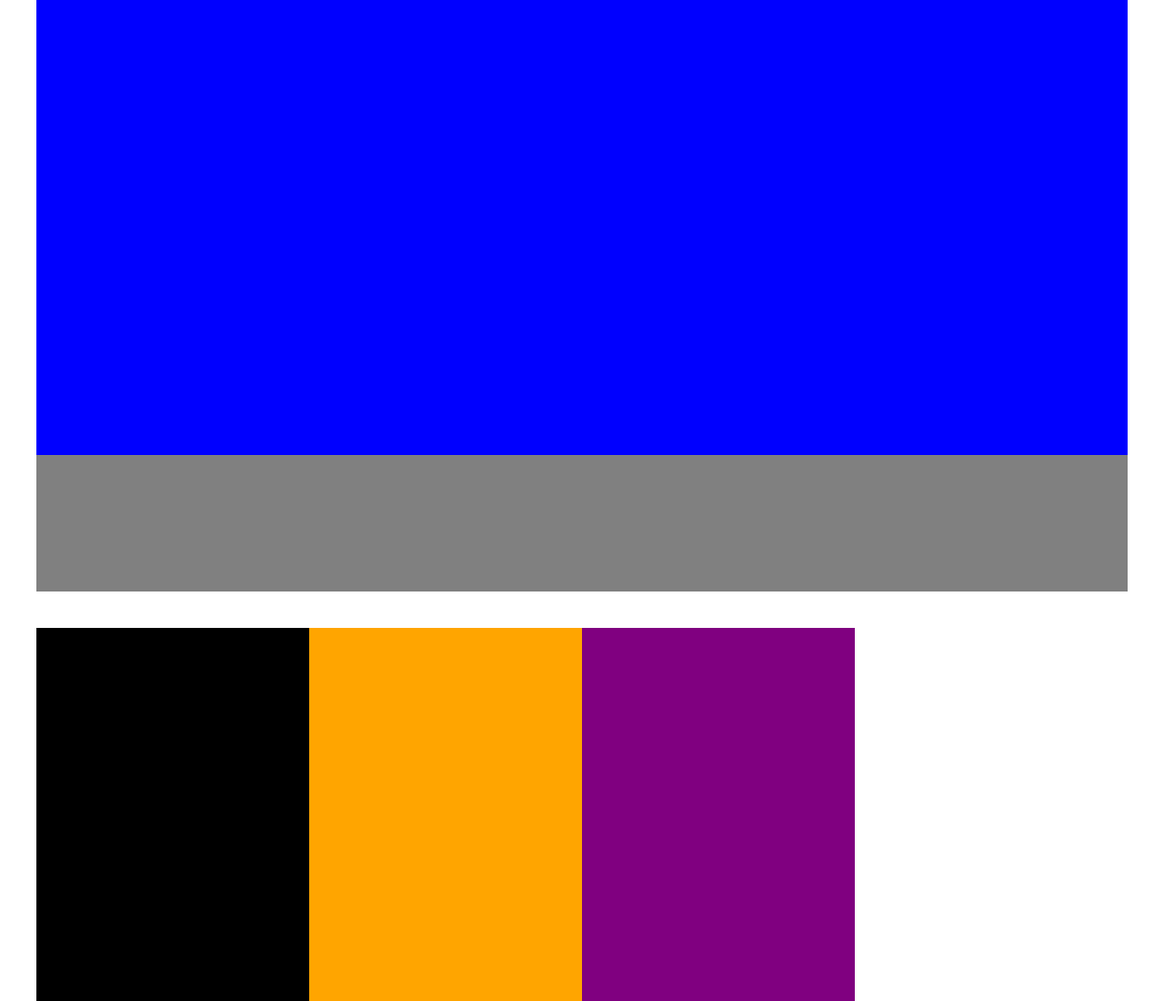
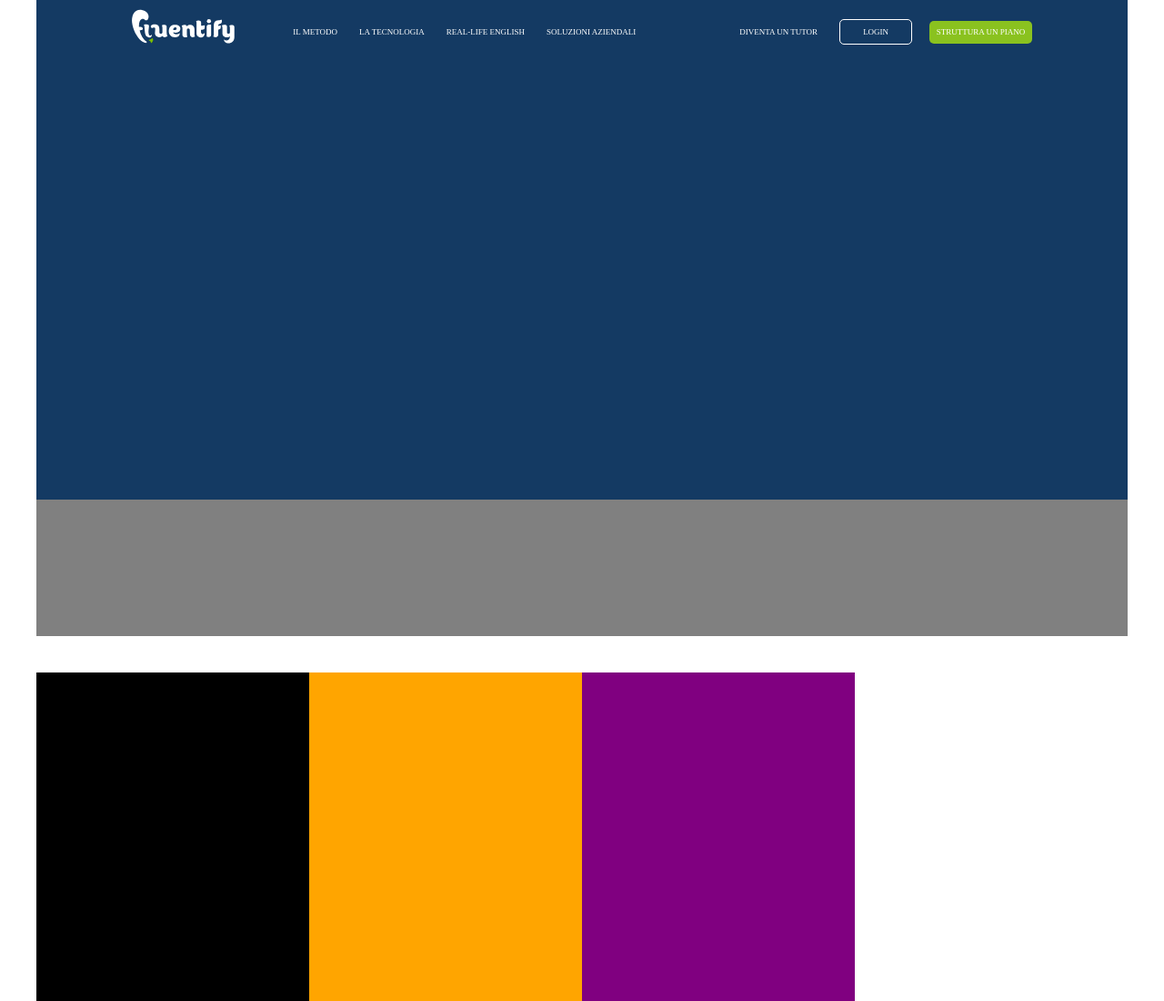
Before and after one commit to salvatore-napoli/htmlcss-fluentify, a plain HTML site: page index.html in a window 1280 px wide. Shown: the top 1100 px of the page at 91% size. Drawn offline with Linux system fonts and the light colour scheme.

Commit message:
Completata navbar

```diff
--- a/css/style.css
+++ b/css/style.css
@@ -14,6 +14,14 @@
   display: table;
   clear: both;
 }
+
+.inline-block {
+  display: inline-block;
+}
+
+.white-text {
+  color: white;
+}
 /* end Regole generali, font e utility */
 
 /* Styling */
@@ -22,24 +30,60 @@
   width: 1200px;
 }
 
-header {
-  height: 650px;
-  width: 100%;
+header > nav {
+  text-align: center;
+  padding-top: 10px;
 }
 
-header > nav {
-  height: 100px;
+header > nav .logo {
+  padding-right: 60px;
+  vertical-align: -10px;
 }
 
-header div.main-header {
-  height: 400px;
+header > nav ul {
+  list-style-type: none;
 }
 
-header > nav, header div.main-header {
-  background-color: blue;
+header > nav ul li a {
+  text-decoration: none;
+  text-transform: uppercase;
+  font-size: 9px;
+  padding-right: 20px;
 }
 
-header div.lower-header {
+header > nav .center-menu {
+  padding-right: 90px;
+}
+
+header > nav .right-menu li:nth-child(2) {
+  padding-right: 15px;
+}
+
+header > nav .right-menu .login-button {
+  padding: 8px 25px;
+  border: 1px solid white;
+  border-radius: 5px;
+}
+
+header > nav .right-menu .plan-button {
+  padding: 7.5px;
+  background-color: #8AC21F;
+  border-radius: 5px;
+}
+
+header .main-header {
+  height: 500px;
+}
+
+header .main-header .main-description {
+  margin: 0 auto;
+}
+
+header > nav, header .main-header {
+  background-color: #143A63;
+}
+
+header .lower-header {
   height: 150px;
   background-color: grey;
 }
--- a/index.html
+++ b/index.html
@@ -13,7 +13,25 @@
       <header>
 
         <!-- Barra di navigazione -->
-        <nav>
+        <nav class="clearfix">
+          <img src="img/logo.svg" alt="logo fluentify" class="logo">
+
+          <!-- Menu centrale -->
+          <ul class="center-menu inline-block">
+            <li class="inline-block"><a href="#" class="white-text inline-block">il metodo</a></li>
+            <li class="inline-block"><a href="#" class="white-text inline-block">la tecnologia</a></li>
+            <li class="inline-block"><a href="#" class="white-text inline-block">real-life english</a></li>
+            <li class="inline-block"><a href="#" class="white-text inline-block">soluzioni aziendali</a></li>
+          </ul>
+          <!-- end Menu centrale -->
+
+          <!-- Menu dx -->
+          <ul class="right-menu inline-block">
+            <li class="inline-block"><a href="#" class="inline-block white-text">diventa un tutor</a></li>
+            <li class="inline-block"><a href="#" class="inline-block white-text login-button">login</a></li>
+            <li class="inline-block"><a href="#" class="inline-block white-text plan-button">struttura un piano</a></li>
+          </ul>
+          <!-- end Menu dx -->
 
         </nav>
         <!-- end Barra di navigazione -->
```
